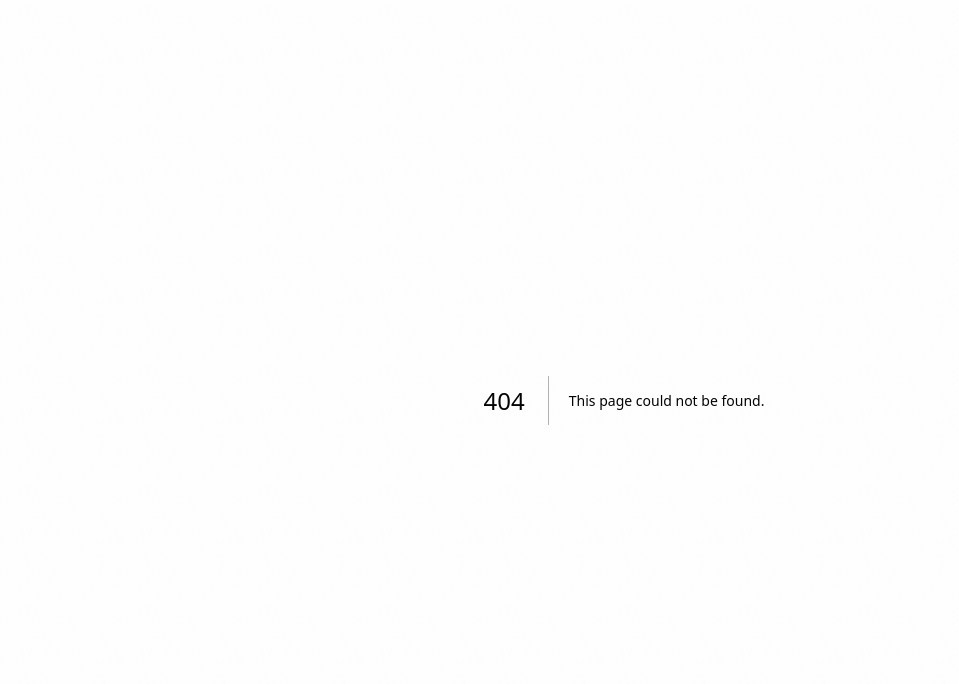
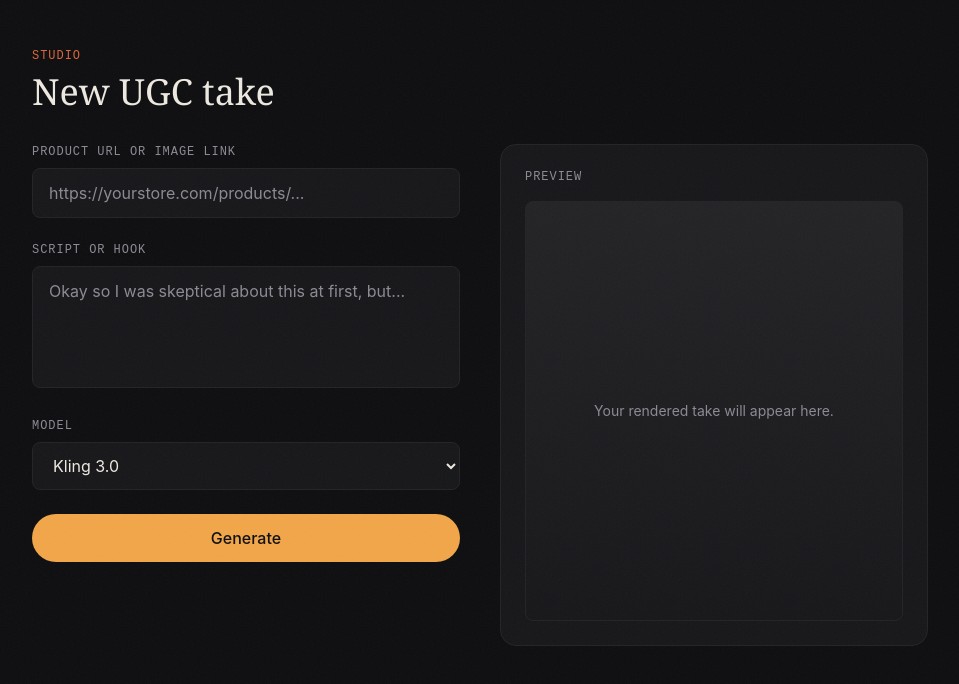
Before and after one commit to fiokidahainiko-hash/Shelfie, a Next.js app: page /generate in a window 1280 px wide. Before the commit this address had no page. Shown: the top 684 px of the page, without its empty margins (16-975 px from the left). Built offline with nearby package versions, Linux system fonts and the light colour scheme.

Commit message:
Create page.tsx

```diff
--- /dev/null
+++ b/app/generate/page.tsx
@@ -0,0 +1,132 @@
+"use client";
+
+import { useState } from "react";
+
+type Status = "idle" | "queued" | "rendering" | "done" | "error";
+
+export default function GeneratePage() {
+  const [productUrl, setProductUrl] = useState("");
+  const [script, setScript] = useState("");
+  const [model, setModel] = useState("kling-3");
+  const [status, setStatus] = useState<Status>("idle");
+  const [resultUrl, setResultUrl] = useState<string | null>(null);
+
+  async function handleGenerate(e: React.FormEvent) {
+    e.preventDefault();
+    setStatus("queued");
+    setResultUrl(null);
+
+    try {
+      const res = await fetch("/api/generate", {
+        method: "POST",
+        headers: { "Content-Type": "application/json" },
+        body: JSON.stringify({ productUrl, script, model }),
+      });
+      const data = await res.json();
+
+      setStatus("rendering");
+      setTimeout(() => {
+        setResultUrl(data.previewUrl);
+        setStatus("done");
+      }, 1500);
+    } catch {
+      setStatus("error");
+    }
+  }
+
+  return (
+    <main className="min-h-screen bg-ink px-6 md:px-12 py-12">
+      <p className="timecode text-xs text-ember mb-2">STUDIO</p>
+      <h1 className="font-display text-3xl md:text-4xl text-bone mb-8">
+        New UGC take
+      </h1>
+
+      <div className="grid md:grid-cols-2 gap-10 max-w-4xl">
+        <form onSubmit={handleGenerate} className="space-y-6">
+          <div>
+            <label className="timecode text-xs text-mute block mb-2">
+              PRODUCT URL OR IMAGE LINK
+            </label>
+            <input
+              required
+              value={productUrl}
+              onChange={(e) => setProductUrl(e.target.value)}
+              placeholder="https://yourstore.com/products/..."
+              className="w-full bg-panel border border-rail rounded-lg px-4 py-3 text-bone placeholder:text-mute focus:outline-none focus:border-amber"
+            />
+          </div>
+
+          <div>
+            <label className="timecode text-xs text-mute block mb-2">
+              SCRIPT OR HOOK
+            </label>
+            <textarea
+              required
+              value={script}
+              onChange={(e) => setScript(e.target.value)}
+              rows={4}
+              placeholder="Okay so I was skeptical about this at first, but..."
+              className="w-full bg-panel border border-rail rounded-lg px-4 py-3 text-bone placeholder:text-mute focus:outline-none focus:border-amber resize-none"
+            />
+          </div>
+
+          <div>
+            <label className="timecode text-xs text-mute block mb-2">
+              MODEL
+            </label>
+            <select
+              value={model}
+              onChange={(e) => setModel(e.target.value)}
+              className="w-full bg-panel border border-rail rounded-lg px-4 py-3 text-bone focus:outline-none focus:border-amber"
+            >
+              <option value="kling-3">Kling 3.0</option>
+              <option value="veo-3">Veo 3</option>
+              <option value="runway-gen4">Runway Gen-4</option>
+              <option value="heygen-avatar">HeyGen Avatar</option>
+            </select>
+          </div>
+
+          <button
+            type="submit"
+            disabled={status === "queued" || status === "rendering"}
+            className="w-full px-6 py-3 rounded-full bg-amber text-ink font-medium hover:bg-bone transition-colors disabled:opacity-50"
+          >
+            {status === "idle" && "Generate"}
+            {status === "queued" && "Queuing take…"}
+            {status === "rendering" && "Rendering…"}
+            {status === "done" && "Generate another"}
+            {status === "error" && "Try again"}
+          </button>
+        </form>
+
+        <div className="border border-rail rounded-2xl bg-panel p-6 flex flex-col">
+          <p className="timecode text-xs text-mute mb-4">PREVIEW</p>
+          <div className="flex-1 aspect-[9/16] max-h-[420px] rounded-lg border border-rail bg-gradient-to-b from-rail to-panel flex items-center justify-center">
+            {status === "idle" && (
+              <p className="text-mute text-sm px-6 text-center">
+                Your rendered take will appear here.
+              </p>
+            )}
+            {(status === "queued" || status === "rendering") && (
+              <p className="timecode text-xs text-ember animate-pulse">
+                {status === "queued" ? "QUEUED…" : "RENDERING…"}
+              </p>
+            )}
+            {status === "done" && resultUrl && (
+              <p className="text-bone text-sm px-6 text-center">
+                Mock render ready — wire a real model API into{" "}
+                <code className="text-ember">/app/api/generate</code> to
+                return an actual video URL.
+              </p>
+            )}
+            {status === "error" && (
+              <p className="text-ember text-sm px-6 text-center">
+                Something went wrong. Try again.
+              </p>
+            )}
+          </div>
+        </div>
+      </div>
+    </main>
+  );
+}
```
